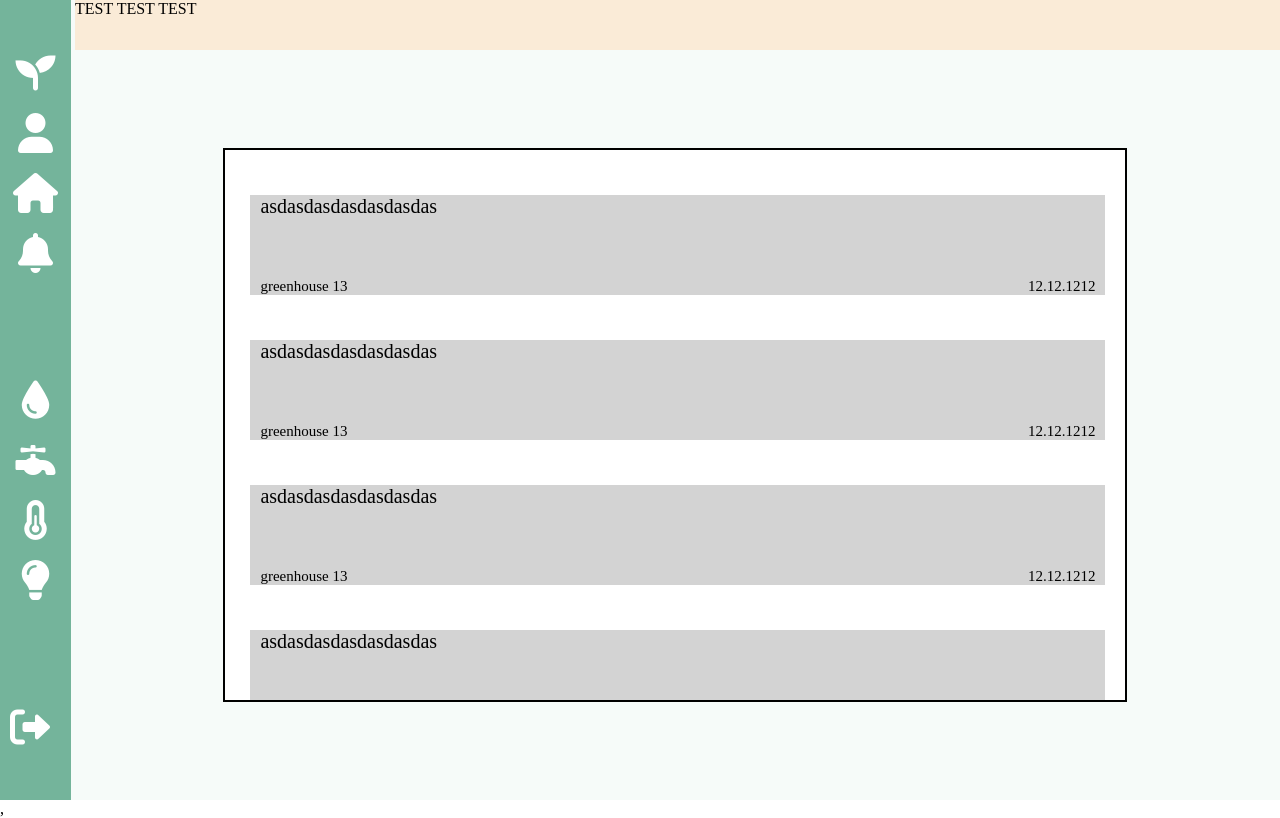
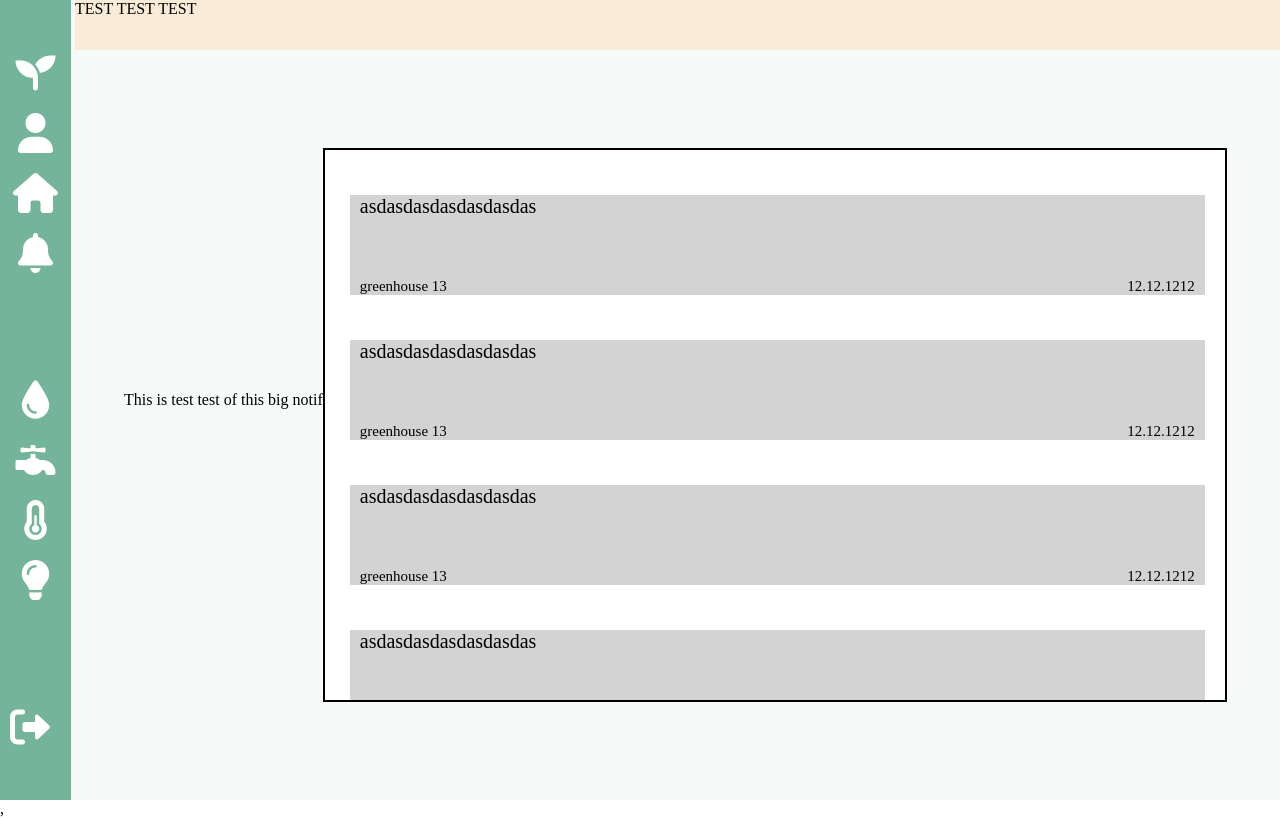
Before and after one commit to phantomFaith4/greenhouse-app, a React (Create React App) app in the folder Client/: page /notifications in a window 1280 px wide. Built offline with nearby package versions, Linux system fonts and the light colour scheme.

Commit message:
front end work on notification page

```diff
--- a/Client/src/pages/notificationPage/NotificationPage.jsx
+++ b/Client/src/pages/notificationPage/NotificationPage.jsx
@@ -10,6 +10,7 @@ export default function NotificationPage() {
         <Sidebar/>
         <Topbar />
         <div className='notificationContainer'>
+        <p>This is test test of this big notif</p>
             <div className='notificationsComponentsDiv'>
               <BigNotification />
               <BigNotification />
```
Also changed, not shown: Client/package.json (line endings or trailing spaces).
